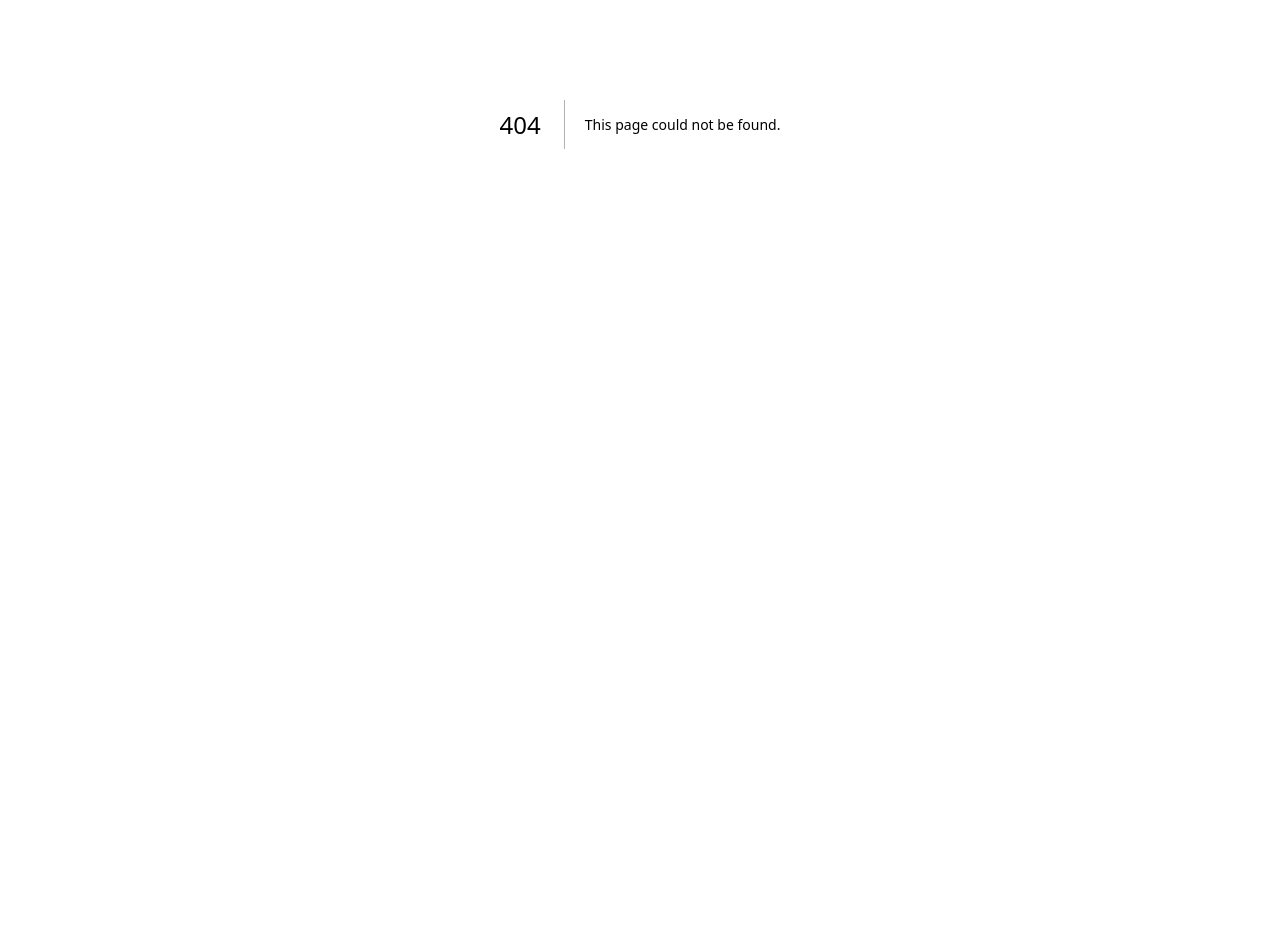
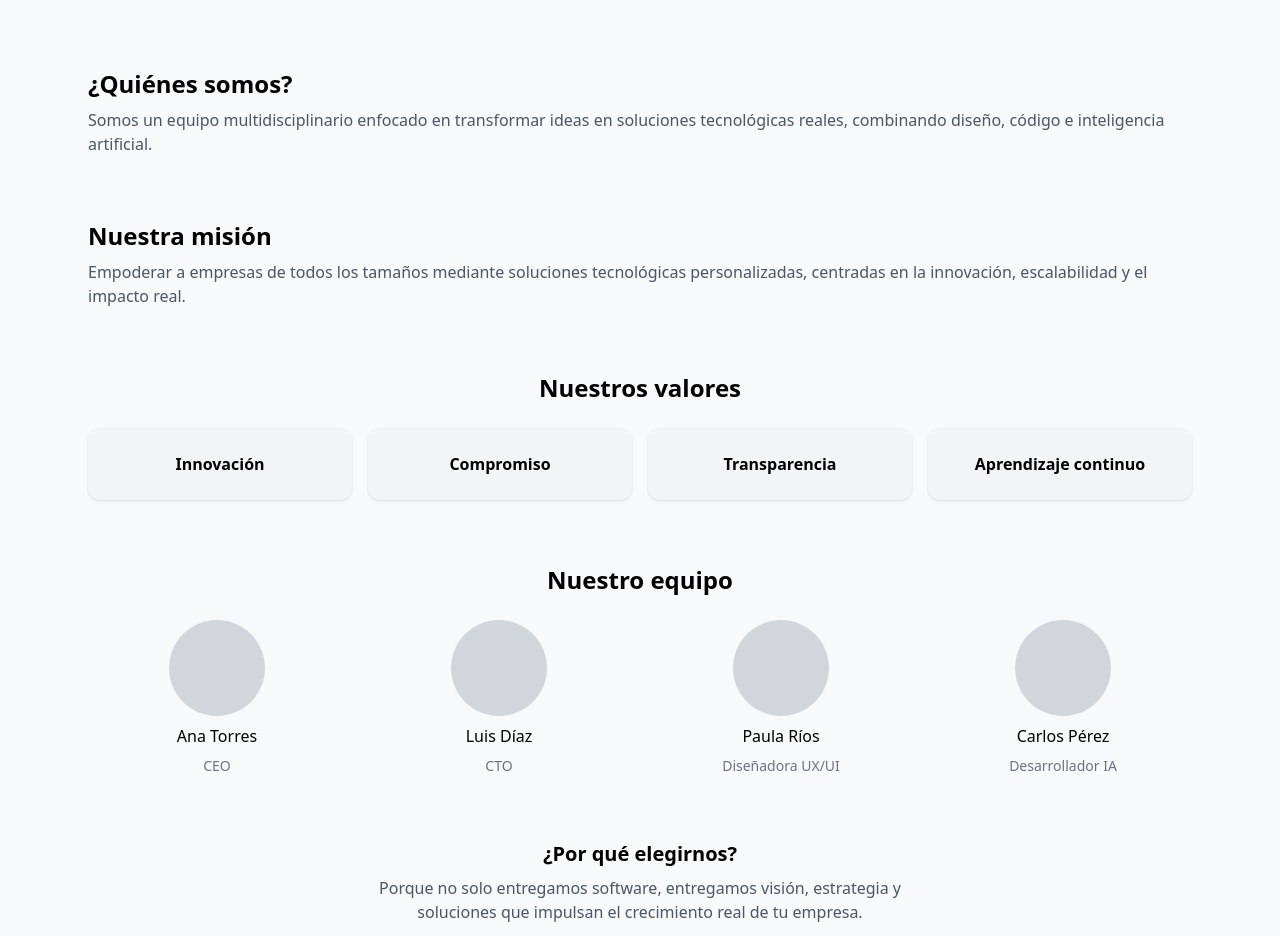
Before and after one commit to aaronJau21/AaronJS, a Next.js app: page /nosotros in a window 1280 px wide. Before the commit this address had no page. Shown: the part 276-1212 px from the top of the page. Before the commit the page ends 800 px from the top, so only its background shows below. Built offline with nearby package versions, Linux system fonts and the light colour scheme.

Commit message:
feat: add Nosotros page with team details and mission, incorporating framer-motion for animations

```diff
--- /dev/null
+++ b/src/app/(pages)/nosotros/page.tsx
@@ -0,0 +1,19 @@
+import { Cierre } from "@/components/nosotros/Cierre";
+import EncabezadoNosotros from "@/components/nosotros/EncabezadoNosotros";
+import { Equipo } from "@/components/nosotros/Equipo";
+import { Mision } from "@/components/nosotros/Mision";
+import { QuienesSomos } from "@/components/nosotros/QuienesSomos";
+import { Valores } from "@/components/nosotros/Valores";
+
+export default function Page() {
+    return (
+        <main className="max-w-6xl mx-auto px-6 py-16 space-y-16">
+            <EncabezadoNosotros />
+            <QuienesSomos />
+            <Mision />
+            <Valores />
+            <Equipo />
+            <Cierre />
+        </main>
+    );
+}
--- /dev/null
+++ b/src/components/nosotros/Cierre.tsx
@@ -0,0 +1,26 @@
+"use client";
+
+import { motion } from "framer-motion";
+
+const fadeUp = {
+  hidden: { opacity: 0, y: 30 },
+  visible: { opacity: 1, y: 0, transition: { duration: 0.6 } },
+};
+
+export const Cierre = () => {
+  return (
+    <motion.section
+      className="text-center mt-12"
+      initial="hidden"
+      whileInView="visible"
+      viewport={{ once: true }}
+      variants={fadeUp}
+    >
+      <h3 className="text-xl font-semibold mb-2">¿Por qué elegirnos?</h3>
+      <p className="text-gray-600 max-w-xl mx-auto">
+        Porque no solo entregamos software, entregamos visión, estrategia y
+        soluciones que impulsan el crecimiento real de tu empresa.
+      </p>
+    </motion.section>
+  );
+};
--- /dev/null
+++ b/src/components/nosotros/EncabezadoNosotros.tsx
@@ -0,0 +1,21 @@
+"use client";
+
+import { motion } from "framer-motion";
+
+const fadeUp = {
+  hidden: { opacity: 0, y: 30 },
+  visible: { opacity: 1, y: 0, transition: { duration: 0.6 } },
+};
+
+export default function EncabezadoNosotros() {
+  return (
+    <motion.h1
+      className="text-4xl md:text-6xl font-bold text-center"
+      initial="hidden"
+      animate="visible"
+      variants={fadeUp}
+    >
+      Conoce al equipo detrás de la innovación
+    </motion.h1>
+  );
+}
--- /dev/null
+++ b/src/components/nosotros/Equipo.tsx
@@ -0,0 +1,41 @@
+"use client";
+
+import { motion } from "framer-motion";
+
+const fadeUp = {
+  hidden: { opacity: 0, y: 30 },
+  visible: { opacity: 1, y: 0, transition: { duration: 0.6 } },
+};
+
+export const Equipo = () => {
+  return (
+    <motion.section
+      initial="hidden"
+      whileInView="visible"
+      viewport={{ once: true }}
+      variants={fadeUp}
+    >
+      <h2 className="text-2xl font-semibold mb-6 text-center">
+        Nuestro equipo
+      </h2>
+      <div className="grid grid-cols-2 md:grid-cols-4 gap-6 text-center">
+        {[
+          { nombre: "Ana Torres", rol: "CEO" },
+          { nombre: "Luis Díaz", rol: "CTO" },
+          { nombre: "Paula Ríos", rol: "Diseñadora UX/UI" },
+          { nombre: "Carlos Pérez", rol: "Desarrollador IA" },
+        ].map((persona, i) => (
+          <motion.div
+            key={i}
+            className="flex flex-col items-center space-y-2"
+            whileHover={{ scale: 1.05 }}
+          >
+            <div className="w-24 h-24 bg-gray-300 rounded-full" />
+            <p className="font-medium">{persona.nombre}</p>
+            <p className="text-sm text-gray-500">{persona.rol}</p>
+          </motion.div>
+        ))}
+      </div>
+    </motion.section>
+  );
+};
--- /dev/null
+++ b/src/components/nosotros/Mision.tsx
@@ -0,0 +1,26 @@
+"use client";
+
+import { motion } from "framer-motion";
+
+const fadeUp = {
+  hidden: { opacity: 0, y: 30 },
+  visible: { opacity: 1, y: 0, transition: { duration: 0.6 } },
+};
+
+export const Mision = () => {
+  return (
+    <motion.section
+      initial="hidden"
+      whileInView="visible"
+      viewport={{ once: true }}
+      variants={fadeUp}
+    >
+      <h2 className="text-2xl font-semibold mb-2">Nuestra misión</h2>
+      <p className="text-gray-600">
+        Empoderar a empresas de todos los tamaños mediante soluciones
+        tecnológicas personalizadas, centradas en la innovación, escalabilidad y
+        el impacto real.
+      </p>
+    </motion.section>
+  );
+};
--- /dev/null
+++ b/src/components/nosotros/QuienesSomos.tsx
@@ -0,0 +1,25 @@
+"use client";
+
+import { motion } from "framer-motion";
+
+const fadeUp = {
+  hidden: { opacity: 0, y: 30 },
+  visible: { opacity: 1, y: 0, transition: { duration: 0.6 } },
+};
+export const QuienesSomos = () => {
+  return (
+    <motion.section
+      initial="hidden"
+      whileInView="visible"
+      viewport={{ once: true }}
+      variants={fadeUp}
+    >
+      <h2 className="text-2xl font-semibold mb-2">¿Quiénes somos?</h2>
+      <p className="text-gray-600">
+        Somos un equipo multidisciplinario enfocado en transformar ideas en
+        soluciones tecnológicas reales, combinando diseño, código e inteligencia
+        artificial.
+      </p>
+    </motion.section>
+  );
+};
--- /dev/null
+++ b/src/components/nosotros/Valores.tsx
@@ -0,0 +1,39 @@
+"use client";
+
+import { motion } from "framer-motion";
+
+const fadeUp = {
+  hidden: { opacity: 0, y: 30 },
+  visible: { opacity: 1, y: 0, transition: { duration: 0.6 } },
+};
+
+export const Valores = () => {
+  return (
+    <motion.section
+      initial="hidden"
+      whileInView="visible"
+      viewport={{ once: true }}
+      variants={fadeUp}
+    >
+      <h2 className="text-2xl font-semibold mb-6 text-center">
+        Nuestros valores
+      </h2>
+      <div className="grid grid-cols-2 md:grid-cols-4 gap-4 text-center">
+        {[
+          "Innovación",
+          "Compromiso",
+          "Transparencia",
+          "Aprendizaje continuo",
+        ].map((valor, i) => (
+          <motion.div
+            key={i}
+            className="bg-gray-100 p-6 rounded-xl shadow-sm"
+            whileHover={{ scale: 1.05 }}
+          >
+            <span className="font-bold">{valor}</span>
+          </motion.div>
+        ))}
+      </div>
+    </motion.section>
+  );
+};
--- a/src/components/ui/rutas.ts
+++ b/src/components/ui/rutas.ts
@@ -16,8 +16,8 @@ export const rutas: IRutas[] = [
     name: "Nosotros",
     href: "/nosotros",
   },
-  {
-    name: "Historia",
-    href: "/historia",
-  },
+  // {
+  //   name: "Historia",
+  //   href: "/historia",
+  // },
 ];
```
